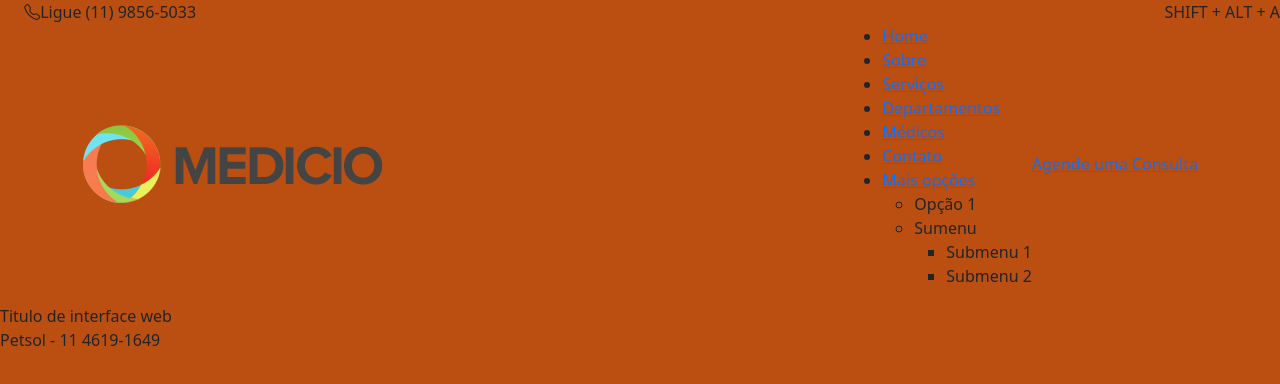
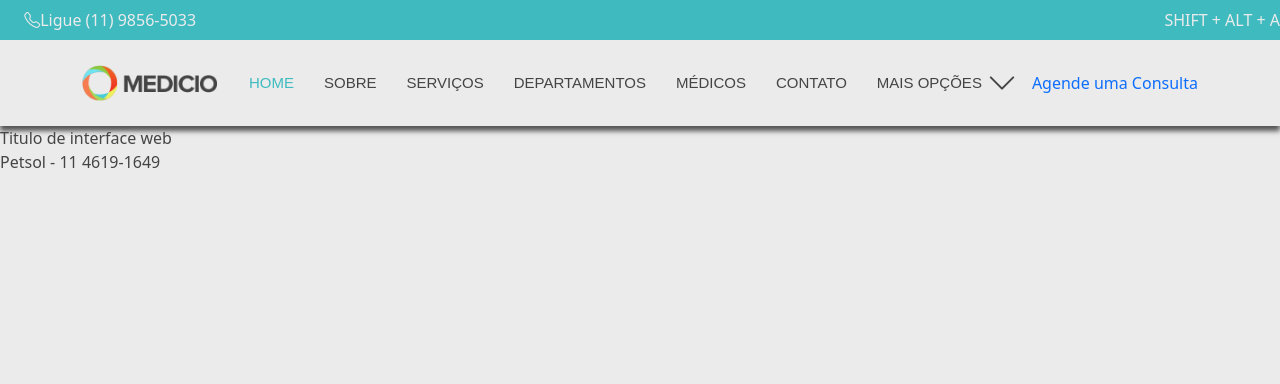
Before and after one commit to AraceiousMcLovin/DailyMusicProject, a plain HTML site: page index.html in a window 1280 px wide. Drawn offline with nearby package versions, Linux system fonts and the light colour scheme; files that its build step writes are made by us from their sources.

Commit message:
10% do projeto

```diff
--- a/index.html
+++ b/index.html
@@ -62,22 +62,29 @@
             </a><!-- O codigo <a> cria links -->
 
               <!-- Menu -->
-              <nav>
+              <nav id="navmenu" class="navmenu">
                 <ul>
                   <!-- no final da linha aperte shif + alt + seta pra baixo e assim copiando a linha selecionada para baixo -->
-                  <li>  <a href=""> Home </a> </li>
-                  <li>  <a href=""> Sobre </a> </li>
-                  <li>  <a href=""> Serviços </a> </li>
-                  <li>  <a href=""> Departamentos </a> </li>
-                  <li>  <a href=""> Médicos </a> </li>
-                  <li>  <a href=""> Contato </a> </li>
-                  <li>  <a href=""> Mais opções </a>
+                  <li>  <a href="#hero" class="active"> Home </a> </li>
+                  <li>  <a href="#sobre"> Sobre </a> </li>
+                  <li>  <a href="#servicos"> Serviços </a> </li>
+                  <li>  <a href="#departamentos"> Departamentos </a> </li>
+                  <li>  <a href="#medicos"> Médicos </a> </li>
+                  <li>  <a href="#contato"> Contato </a> </li>
+                  <li class="dropdown">  <a href="#maisopcoes">
+                    <span> Mais opções</span>
+                    <i class="bi bi-chevron-down"></i>
+                   </a>
                   <ul>
-                    <li> Opção 1</li>
-                    <li> Sumenu
+                    <li> <a href="#">Opção 1</a></li>
+                    <li> <a href="#">Opção 2</a></li>
+                    <li class="dropdown"> <a href="#">
+                      <span> Sumenu </span>
+                      <i class="bi bi-chevron-down"></i>
+                    </a></li>
                       <ul>
-                        <li>Submenu 1</li>
-                        <li>Submenu 2</li>
+                        <li> <a href="#">Submenu 1</a></li>
+                        <li> <a href="#">Submenu 2</a></li>
                       </ul>
                     </li><!-- Fim do sbmenu -->
                   </ul>
--- a/main.css
+++ b/main.css
@@ -1,4 +1,141 @@
+
+:root{
+    --background-color: #ebebeb;
+    --nav-fundo: #dbdbdb;
+    --texto-default: #444;
+    --titulo-color: #363636;
+    --nav-color: #444;
+    --nav-hover-color: #3fbbc0;
+    --nav-nobile-background: #ebebeb;
+    --nav-dropdown-background: #195052;
+    --nav-dropdown-color: #ebebeb;
+    --nav-dropdown-hover-color: #3fbbc0;
+    --nav-bg-topbar:#3fbbc0;
+    --nav-color2: #ebebeb;
+}
+
 body{
-    background: #bb4f11; /* cor de fendo */
+    background: var(--background-color);/* cor fundo */
+    color: var(--texto-default);/* cor dos textos */
+}
+
+a{
+    text-decoration: none;
+    transition: 0.3s;
+}
+
+/* HEADER */
+
+.header{
+    color: var(--texto-default);
+    background: var(--background-color);
+    box-shadow: 0px 10px 10px rgb(1, 101, 119); /* Voltar aqui */
+    box-shadow: 0px 5px 5px rgb(85, 84, 84);
+}
+
+.header .topbar{
+    background: var(--nav-bg-topbar);
+    color: var(--nav-color2);
+    height: 40px; /* altura */
+}
+
+.header .branding {
+    min-height: 60px;
+    padding: 10px 0;
+}
+
+.header .logo{
+    line-height: 1;
+}
+.header .logo img{
+    max-height: 36px;
+    margin-right: 8px;
+}
+
+/* Nav menu desktop = Responsivo*/
+
+@media (min-width: 1200px){
+    .navmenu{
+        padding: 0px ;
+    }
+    .navmenu ul{
+        list-style: none;
+        margin: 0;
+        padding: 0;
+        display: flex;
+        align-items: center;
+    }
+     .navmenu li{
+        position: relative;
+     }
+
+     .navmenu a{
+       color: var(--nav-color);
+       padding: 18px 15px;
+       font-size: 15px;
+       font-family: Arial, Helvetica, sans-serif;
+       font-weight: 500;
+       display: flex;
+       text-transform: uppercase;
+       align-items: center;
+       justify-content: space-between;
+       white-space: nowrap;
+     }
+
+     .navmenu a i{
+        font-size: 30px;
+        line-height: 0;
+        margin-left: 5px;
+     }
+
+     .navmenu li:hover>a,
+     .navmenu .active,
+     .navmenu .active:focus{
+        color: var(--nav-hover-color);
+     }
+
+     .navmenu .dropdown ul{
+        margin: 0;
+        padding: 10px 0;
+        background: var(--nav-dropdown-background);
+        display: block;
+        position: absolute;
+        visibility: hidden;
+        left: 14px;
+        top: 130%;
+        opacity: 0;
+        border-radius: 4px;
+        z-index: 99;
+        box-shadow: 0 0 30px rgba(0, 0, 0, 0.1);
+     }
+     .navmenu .dropdown ul li{
+        min-width: 200px;
+     }
+
+     .navmenu .dropdown ul a{
+       padding: 10px 20px;
+       font-size: 15px;
+       text-transform: none;
+       color: var(--nav-dropdown-hover-color);
+
+
+     }
+
+     .navmenu .dropdown ul a i {
+        font-size: 12px;
+     }
+
+     .navmenu .dropdown ul a:hover,
+     .navmenu .dropdown ul .active:hover,
+     .navmenu .dropdown ul li:hover>a{
+        color: red;
+     }
+
+     .navmenu .dropdown:hover>ul{
+        opacity: 1;
+        top: 100%;
+        visibility: visible;
+     }
+
 
 }
```
